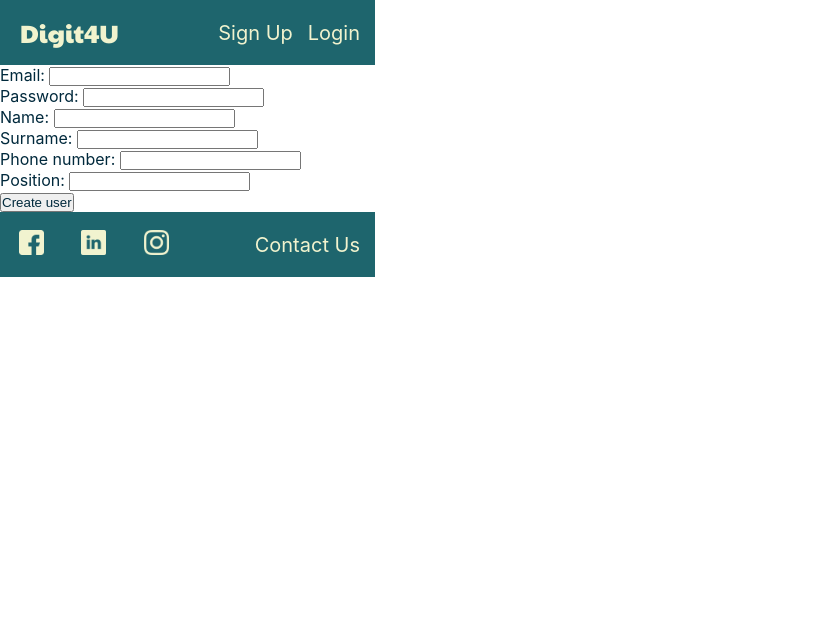
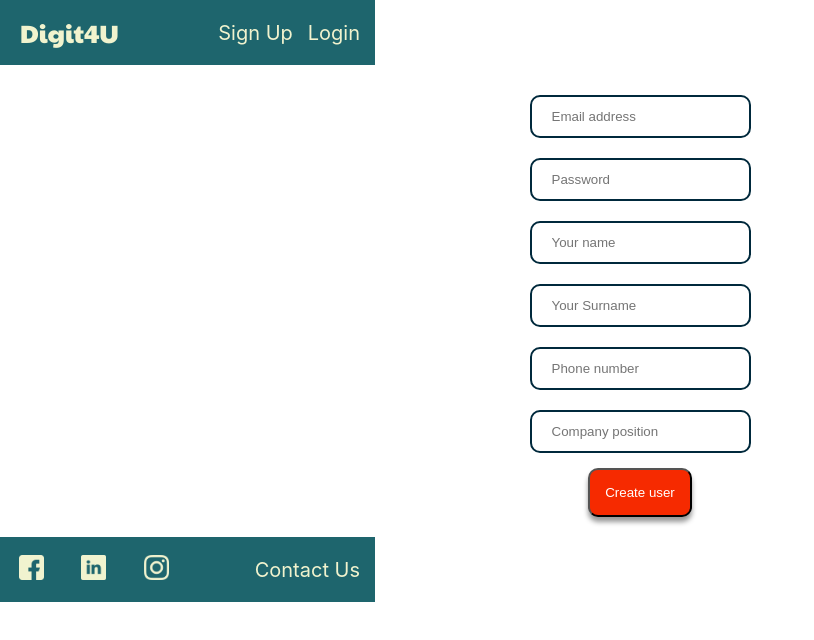
Before and after one commit to l-masip/digit4u2, a React (Create React App) app: page /signup in a window 1280 px wide. Shown: the top 640 px of the page, without its empty margins (0-814 px from the left). Built offline with nearby package versions, Linux system fonts and the light colour scheme; no server answers.

Commit message:
forms css OK

```diff
--- a/src/pages/ContactUs.js
+++ b/src/pages/ContactUs.js
@@ -1,4 +1,5 @@
 import React, { Component } from "react";
+import "./form.css";
 const EMAIL_PATTERN =
   /(?:[a-z0-9!#$%&'*+/=?^_`{|}~-]+(?:\.[a-z0-9!#$%&'*+/=?^_`{|}~-]+)*|"(?:[\x01-\x08\x0b\x0c\x0e-\x1f\x21\x23-\x5b\x5d-\x7f]|\\[\x01-\x09\x0b\x0c\x0e-\x7f])*")@(?:(?:[a-z0-9](?:[a-z0-9-]*[a-z0-9])?\.)+[a-z0-9](?:[a-z0-9-]*[a-z0-9])?|\[(?:(?:(2(5[0-5]|[0-4][0-9])|1[0-9][0-9]|[1-9]?[0-9]))\.){3}(?:(2(5[0-5]|[0-4][0-9])|1[0-9][0-9]|[1-9]?[0-9])|[a-z0-9-]*[a-z0-9]:(?:[\x01-\x08\x0b\x0c\x0e-\x1f\x21-\x5a\x53-\x7f]|\\[\x01-\x09\x0b\x0c\x0e-\x7f])+)\])/;
 
@@ -47,20 +48,20 @@ class ContactUs extends Component {
 
   render() {
     return (
-      <form>
-        <div>
-          <label htmlFor="name">Name: </label>
-          <input type="text" name="name" />
+      <form className='form'>
+        <div className='form-item'>
+          <label htmlFor="name" />
+          <input type="text" name="name" placeholder='name'/>
         </div>
-        <div>
-          <label htmlFor="email">Contact email: </label>
-          <input type="text" name="email" />
+        <div className='form-item'>
+          <label htmlFor="email" />
+          <input type="text" name="email" placeholder='Contact email'/>
         </div>
-        <div>
-          <label htmlFor="info">Message: </label>
-          <input type="text" name="info" />
+        <div className='form-item'>
+          <label htmlFor="info" />
+          <textarea type="text" name="info" placeholder='Your message...' className='info-form' rows="10" cols="20" wrap="soft"/>
         </div>
-        <button type="submit">Send</button>
+        <button type="submit" className='form-btn'>Send</button>
       </form>
     );
   }
--- a/src/pages/Homepage.js
+++ b/src/pages/Homepage.js
@@ -37,7 +37,7 @@ class Homepage extends Component {
             <a href="/products">Find out more</a>
           </div>
           <div className="home-object">
-            <h2>blog</h2>
+            <h2>Blog</h2>
             <img
               className="homepage-img"
               src="https://www.blogdigital.mx/images/2018/11/12/blog_digital_como_iniciar_un_blog_rentable_large.png"
--- a/src/pages/Login.js
+++ b/src/pages/Login.js
@@ -1,5 +1,6 @@
 import React, { Component } from "react";
 import { withAuth } from "../context/auth.context";
+import "./form.css";
 const EMAIL_PATTERN =
   /(?:[a-z0-9!#$%&'*+/=?^_`{|}~-]+(?:\.[a-z0-9!#$%&'*+/=?^_`{|}~-]+)*|"(?:[\x01-\x08\x0b\x0c\x0e-\x1f\x21\x23-\x5b\x5d-\x7f]|\\[\x01-\x09\x0b\x0c\x0e-\x7f])*")@(?:(?:[a-z0-9](?:[a-z0-9-]*[a-z0-9])?\.)+[a-z0-9](?:[a-z0-9-]*[a-z0-9])?|\[(?:(?:(2(5[0-5]|[0-4][0-9])|1[0-9][0-9]|[1-9]?[0-9]))\.){3}(?:(2(5[0-5]|[0-4][0-9])|1[0-9][0-9]|[1-9]?[0-9])|[a-z0-9-]*[a-z0-9]:(?:[\x01-\x08\x0b\x0c\x0e-\x1f\x21-\x5a\x53-\x7f]|\\[\x01-\x09\x0b\x0c\x0e-\x7f])+)\])/;
 
@@ -65,11 +66,12 @@ class Login extends Component {
   render() {
     const { fields } = this.state;
     return (
-      <form onSubmit={(e) => this.handleSubmit(e)}>
+      <form onSubmit={(e) => this.handleSubmit(e)} className='form'>
         <div className="form-item">
-          <label htmlFor="email">Email: </label>
+          <label htmlFor="email" />
           <input
             type="text"
+            placeholder='Email'
             name="email"
             value={fields.email}
             onChange={(e) => this.handleChange(e)}
@@ -77,16 +79,17 @@ class Login extends Component {
         </div>
 
         <div className="form-item">
-          <label htmlFor="password">Password: </label>
+          <label htmlFor="password" />
           <input
             type="password"
+            placeholder='Password'
             name="password"
             value={fields.password}
             onChange={(e) => this.handleChange(e)}
           />
         </div>
 
-        <button type="submit">Log in</button>
+        <button type="submit" className='form-btn'>Log in</button>
       </form>
     );
   }
--- a/src/pages/SignUp.js
+++ b/src/pages/SignUp.js
@@ -1,5 +1,6 @@
 import React, { Component } from "react";
 import { withAuth } from "../context/auth.context";
+import "./form.css";
 const EMAIL_PATTERN =
   /(?:[a-z0-9!#$%&'*+/=?^_`{|}~-]+(?:\.[a-z0-9!#$%&'*+/=?^_`{|}~-]+)*|"(?:[\x01-\x08\x0b\x0c\x0e-\x1f\x21\x23-\x5b\x5d-\x7f]|\\[\x01-\x09\x0b\x0c\x0e-\x7f])*")@(?:(?:[a-z0-9](?:[a-z0-9-]*[a-z0-9])?\.)+[a-z0-9](?:[a-z0-9-]*[a-z0-9])?|\[(?:(?:(2(5[0-5]|[0-4][0-9])|1[0-9][0-9]|[1-9]?[0-9]))\.){3}(?:(2(5[0-5]|[0-4][0-9])|1[0-9][0-9]|[1-9]?[0-9])|[a-z0-9-]*[a-z0-9]:(?:[\x01-\x08\x0b\x0c\x0e-\x1f\x21-\x5a\x53-\x7f]|\\[\x01-\x09\x0b\x0c\x0e-\x7f])+)\])/;
 
@@ -104,10 +105,11 @@ class Signup extends Component {
   render() {
     const { fields } = this.state;
     return (
-      <form onSubmit={(e) => this.handleSubmit(e)}>
+      <form onSubmit={(e) => this.handleSubmit(e)} className="form">
         <div className="form-item">
-          <label htmlFor="email">Email: </label>
+          <label htmlFor="email" />
           <input
+            placeholder="Email address"
             type="text"
             name="email"
             value={fields.email}
@@ -116,8 +118,9 @@ class Signup extends Component {
         </div>
 
         <div className="form-item">
-          <label htmlFor="password">Password: </label>
+          <label htmlFor="password" />
           <input
+            placeholder="Password"
             type="password"
             name="password"
             value={fields.password}
@@ -126,8 +129,9 @@ class Signup extends Component {
         </div>
 
         <div className="form-item">
-          <label htmlFor="name">Name: </label>
+          <label htmlFor="name" />
           <input
+            placeholder="Your name"
             type="text"
             name="name"
             value={fields.name}
@@ -136,8 +140,9 @@ class Signup extends Component {
         </div>
 
         <div className="form-item">
-          <label htmlFor="surname">Surname: </label>
+          <label htmlFor="surname" />
           <input
+            placeholder="Your Surname"
             type="text"
             name="surname"
             value={fields.surname}
@@ -146,8 +151,9 @@ class Signup extends Component {
         </div>
 
         <div className="form-item">
-          <label htmlFor="phone">Phone number: </label>
+          <label htmlFor="phone" />
           <input
+            placeholder="Phone number"
             type="number"
             name="phone"
             value={fields.phone}
@@ -156,8 +162,9 @@ class Signup extends Component {
         </div>
 
         <div className="form-item">
-          <label htmlFor="position">Position: </label>
+          <label htmlFor="position" />
           <input
+            placeholder="Company position"
             type="text"
             name="position"
             value={fields.position}
@@ -165,7 +172,7 @@ class Signup extends Component {
           />
         </div>
 
-        <button type="submit">Create user</button>
+        <button type="submit" className='form-btn'>Create user</button>
       </form>
     );
   }
--- /dev/null
+++ b/src/pages/form.css
@@ -0,0 +1,37 @@
+.form {
+  display: flex;
+  flex-direction: column;
+  align-items: center;
+  margin-top: 20px;
+}
+
+.form-item {
+  margin: 5px;
+}
+
+.form-item input,
+.form-item textarea {
+  padding: 12px 20px;
+  margin: 5px 0;
+  box-sizing: border-box;
+  border: 2px solid;
+  border-radius: 10px;
+}
+
+.form-btn {
+  padding: 15px;
+  font-size: 12px bold;
+  text-align: center;
+  text-decoration: none;
+  color: #fff;
+  background-color: #f62a00;
+  border-radius: 10px;
+  box-shadow: 0 5px 5px #999;
+  margin: 5px;
+  margin-bottom: 20px;
+}
+
+.info-form {
+  display:inline-block;
+  padding:15px 10px;
+}
--- a/src/pages/homepage.css
+++ b/src/pages/homepage.css
@@ -29,7 +29,7 @@
 .home-div a {
   display: inline-block;
   padding: 15px;
-  font-size: 12px;
+  font-size: 12px bold;
   text-align: center;
   text-decoration: none;
   color: #fff;
```
